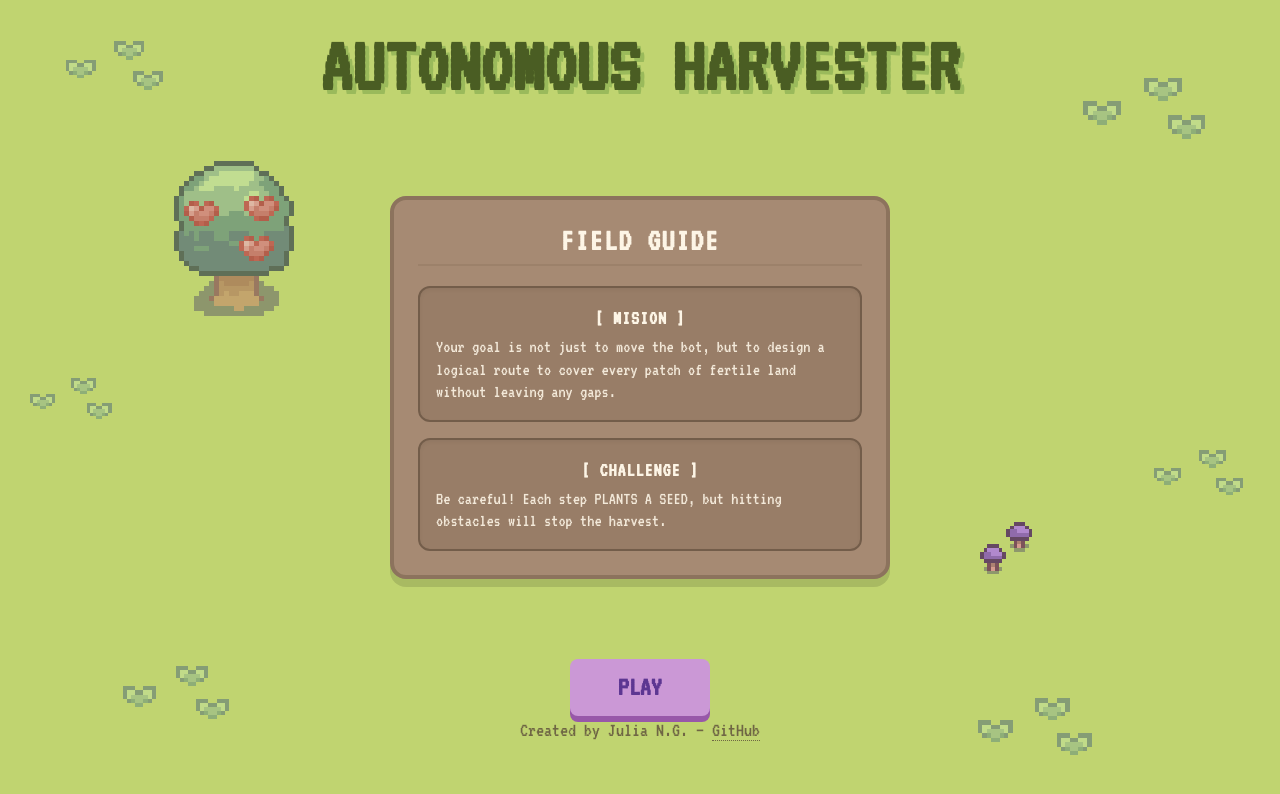
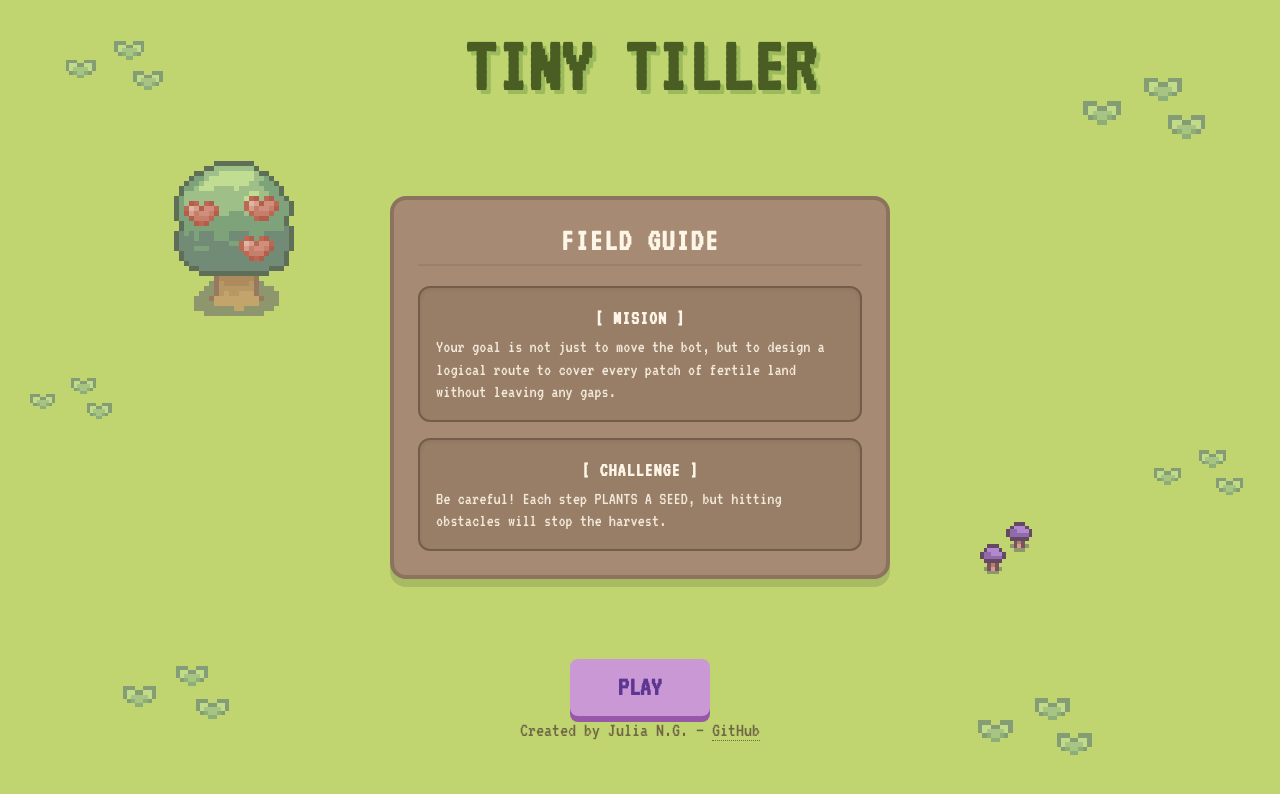
Before and after one commit to Juls010/Autonomous_Harvester, a React (Vite) app: page / in a window 1280 px wide. Shown: the top 794 px of the page. Built offline with nearby package versions, Linux system fonts and the light colour scheme.

Commit message:
project rename

```diff
--- a/index.html
+++ b/index.html
@@ -4,7 +4,7 @@
     <meta charset="UTF-8" />
     <link rel="icon" type="image/png" href="/background/egg.png" />
     <meta name="viewport" content="width=device-width, initial-scale=1.0" />
-    <title>Autonomous Harvester</title>
+    <title>Tiny Tiller</title>
   </head>
   <body>
     <div id="root"></div>
--- a/src/views/Game.jsx
+++ b/src/views/Game.jsx
@@ -167,7 +167,7 @@ export default function Game() {
                         textShadow: '4px 4px 0 rgba(5, 83, 12, 0.2)',
                         imageRendering: 'pixelated'
                     }}>
-                    AUTONOMOUS HARVESTER
+                    TINY TILLER
                 </h1>
             </header>
 
--- a/src/views/Home.jsx
+++ b/src/views/Home.jsx
@@ -40,7 +40,7 @@ export default function Home() {
                         textShadow: '4px 4px 0 rgba(5, 83, 12, 0.2)',
                         imageRendering: 'pixelated'
                     }}>
-                    AUTONOMOUS HARVESTER
+                    TINY TILLER
                 </h1>
             </header>
 
```
